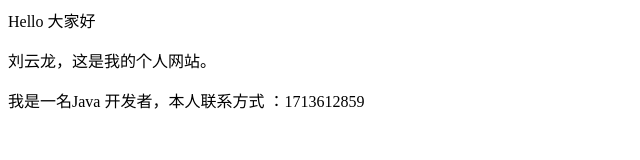
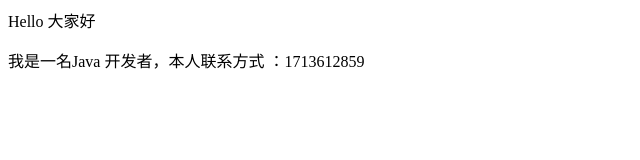
Before and after one commit to 1713612859/1713612859.github.io, a plain HTML site: page index.html in a window 1280 px wide. Shown: the whole page, without its empty margins (0-640 px from the left). Drawn offline with Linux system fonts and the light colour scheme.

Commit message:
Update index.html

```diff
--- a/index.html
+++ b/index.html
@@ -1,3 +1,2 @@
 <p>Hello 大家好</p>
-<p>刘云龙，这是我的个人网站。 </p>
 <p>我是一名Java 开发者，本人联系方式 <qq>：1713612859</p>
```
